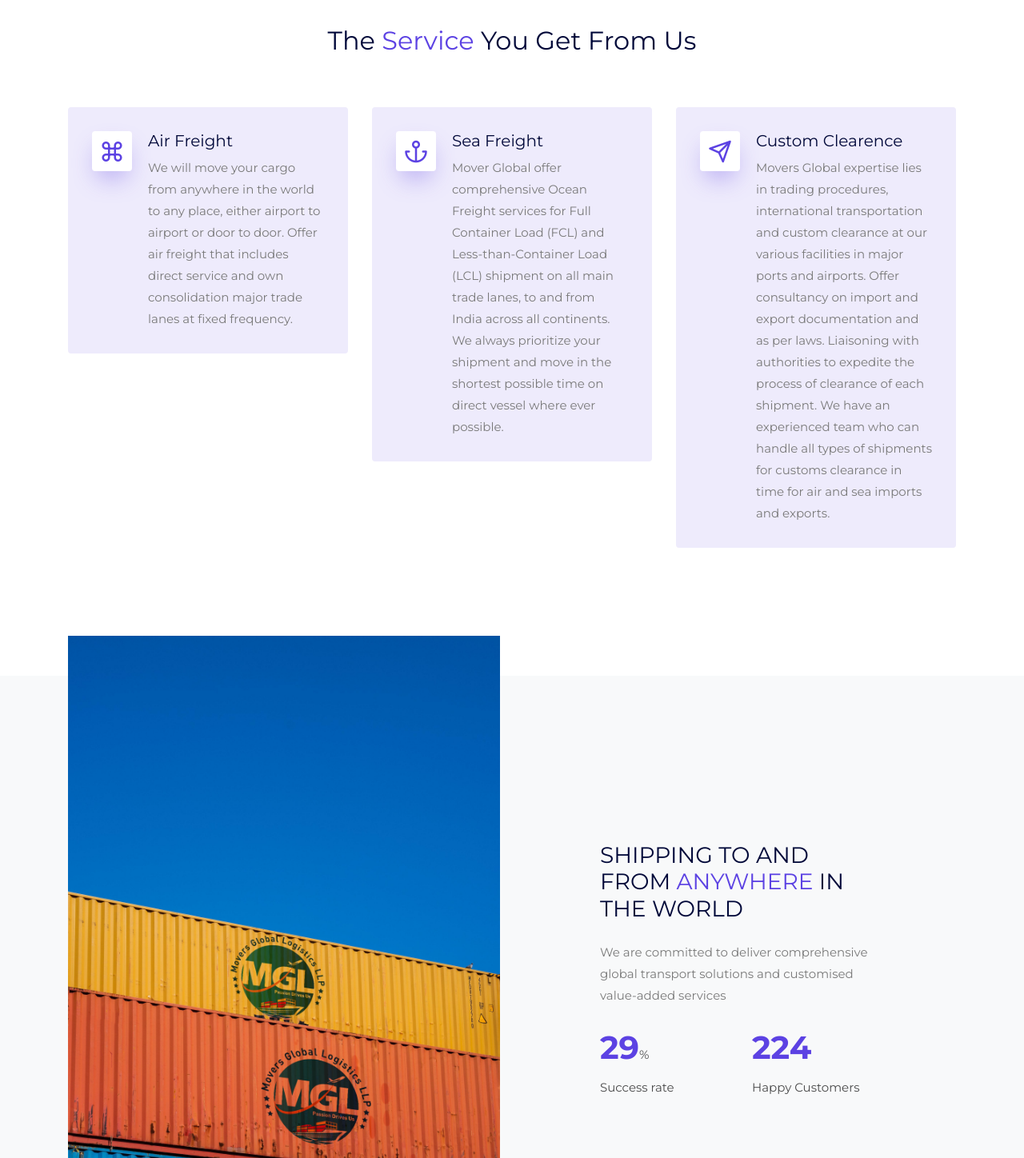
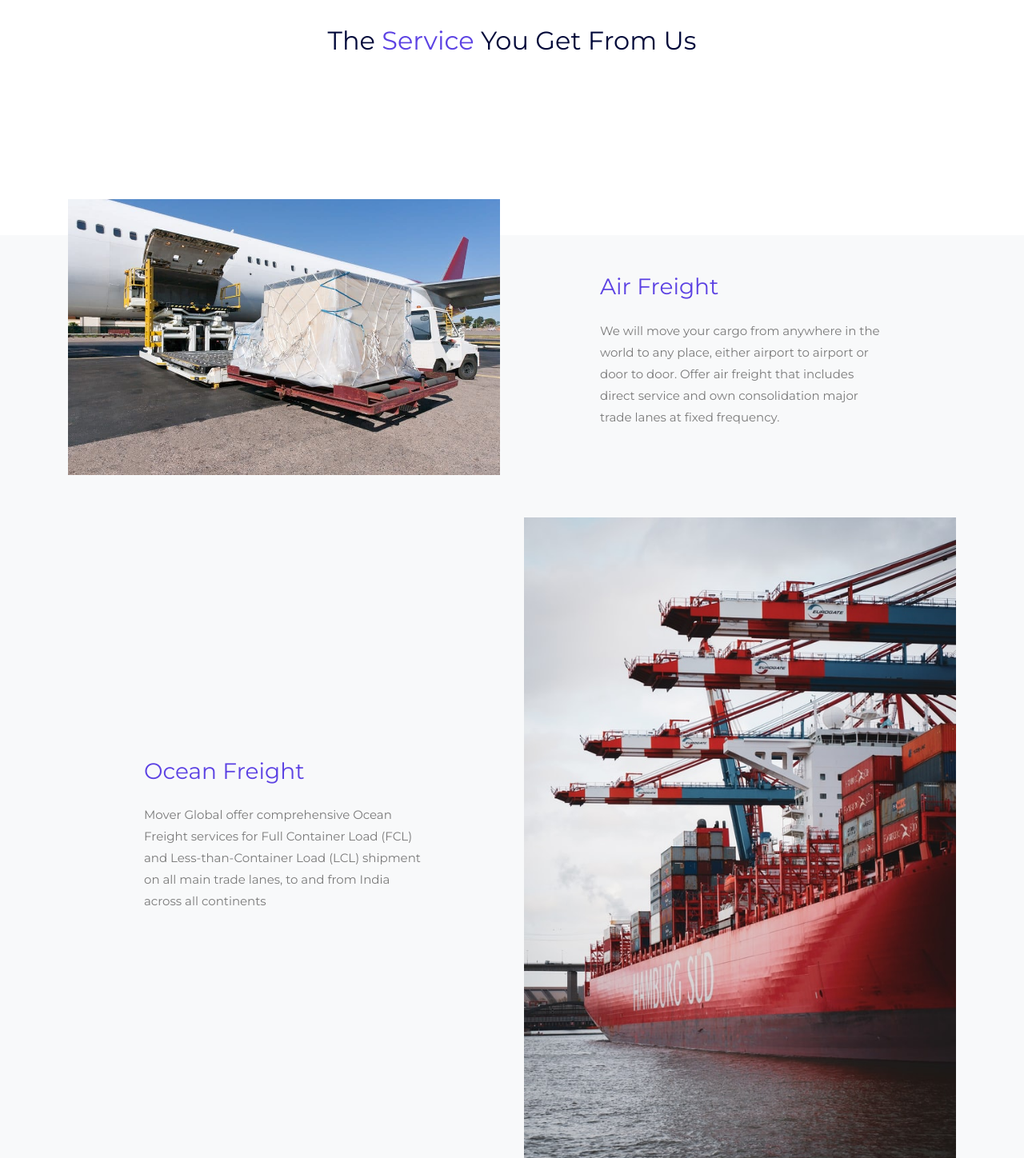
Before and after one commit to hypoalien/Movers-global-static, a plain HTML site: page index.html in a window 1280 px wide. Shown: the part 880-2328 px from the top of the page at 80% size. Drawn offline with Linux system fonts and the light colour scheme; files whose address does not match are found by name.

Commit message:
final-draft

```diff
--- a/index.html
+++ b/index.html
@@ -82,7 +82,7 @@
 
           <ul class="js-clone-nav d-none d-lg-inline-block text-left site-menu float-right menu-absolute">
             <li><a href="about.html">About us</a></li>
-            <li class="cta-button"><a href="contact.html" target="_blank">Get Started</a></li>
+            <li class="cta-button"><a href="/contact.html" target="_blank">Get Started</a></li>
           </ul>
 
           <a href="#" class="burger light ml-auto site-menu-toggle js-menu-toggle d-block d-lg-none" data-toggle="collapse" data-target="#main-navbar">
@@ -106,7 +106,7 @@
             <div class="col-lg-7 intro">
               <h1 data-aos="fade-up" data-aos-delay="0">Movers Global Logistics.<span class="text-primary"> Passion Drives Us. </span></h1>
               <p class="text-white mb-4" data-aos="fade-up" data-aos-delay="100">Logistics & Freight Forwarding Services.Partners Forever   </p>
-              <p data-aos="fade-up" data-aos-delay="200"><a href="#" class="btn btn-primary">Get Started</a></p>
+              <p data-aos="fade-up" data-aos-delay="200"><a href="contact.html" class="btn btn-primary">Get Started</a></p>
             </div>
 
             <div class="col-lg-4">
@@ -150,44 +150,99 @@
         <p></p>
       </div>
 
+
     </div>
-    <div class="row">
-      <div id="air" class="col-lg-4 mb-4 mb-lg-0">
-        <a href="#" class="service-block d-flex">
-          <span class="wrap-icon">
-            <span class="feather-command"></span>
-          </span>
-          <div class="text">
-            <h2 class="mb-2">Air Freight</h2>
-            <p>We will move your cargo from anywhere in the world to any place, either airport to airport or door to door. Offer air freight that includes direct service and own consolidation major trade lanes at fixed frequency.
+
+
+  </div>
+</div>
+<div class="section bg-light py-lg-0 pt-0 pb-5 mt-5">
+  <div class="container">
+    <div class="row align-items-center">
+      <div class="col-lg-6 mb-5 mb-lg-0" data-aos="fade-up" data-aos-delay="0">
+        <img src="images/imgs/offer-1.jpg" alt="Image" class="img-fluid overlap-img">
+      </div>
+      <div class="col-lg-4 mr-auto ml-auto" data-aos="fade-up" data-aos-delay="100">
+        <div class="py-lg-5">
+          <h3 class="mb-4"><span class="text-primary">Air Freight  </h3>
+          <p>
+            We will move your cargo from anywhere in the world to any place, either airport to airport or door to door. Offer air freight that includes direct service and own consolidation major trade lanes at fixed frequency.
+
+          </p>
+
+
+
+
+      </div>
+    </div>
+  </div>
+</div>
+
+<div class="section bg-light py-lg-0 pt-0 pb-5 mt-5">
+  <div class="container">
+    <div class="row align-items-center">
+      <div class="col-lg-4 mr-auto ml-auto" data-aos="fade-up" data-aos-delay="100">
+          <div class="py-lg-5">
+            <h3 class="mb-4"><span class="text-primary">Ocean Freight  </h3>
+            <p>Mover Global  offer comprehensive Ocean Freight services for Full Container Load (FCL) and Less-than-Container Load (LCL) shipment on all main trade lanes, to and from India across all continents
+
 
             </p>
-          </div>
-        </a>
+
+
+
+
+        </div>
       </div>
-      <div id="sea"class="col-lg-4 mb-4 mb-lg-0">
-        <a href="#" class="service-block d-flex">
-          <span class="wrap-icon">
-            <span class="feather-anchor"></span>
-          </span>
-          <div class="text">
-            <h2 class="mb-2">Sea Freight</h2>
-            <p>Mover Global  offer comprehensive Ocean Freight services for Full Container Load (FCL) and Less-than-Container Load (LCL) shipment on all main trade lanes, to and from India across all continents. We always prioritize your shipment and move in the shortest possible time on direct vessel where ever possible.</p>
-          </div>
-        </a>
+      <div class="col-lg-6 mb-5 mb-lg-0" data-aos="fade-up" data-aos-delay="0">
+        <img src="images/imgs/offer-2.jpg" alt="Image" style="margin-top: 0px;" class="img-fluid overlap-img">
       </div>
-      <div id="custom" class="col-lg-4 mb-4 mb-lg-0">
-        <a href="#" class="service-block d-flex">
-          <span class="wrap-icon">
-            <span class="feather-send"></span>
-          </span>
-          <div class="text">
-            <h2 class="mb-2">Custom Clearence</h2>
-            <p>Movers Global  expertise lies in trading procedures, international transportation and custom clearance at our various facilities in major ports and airports. Offer consultancy on import and export documentation and as per laws. Liaisoning with authorities to expedite the process of clearance of each shipment. We have an experienced team who can handle all types of shipments for customs clearance in time for air and sea imports and exports.</p>
-          </div>
-        </a>
+
+  </div>
+</div>
+
+<div class="section bg-light py-lg-0 pt-0 pb-5 mt-5">
+  <div class="container">
+    <div class="row align-items-center">
+      <div class="col-lg-6 mb-5 mb-lg-0" data-aos="fade-up" data-aos-delay="0">
+        <img src="images/imgs/offer-3.jpg" alt="Image" class="img-fluid overlap-img">
+      </div>
+      <div class="col-lg-4 mr-auto ml-auto" data-aos="fade-up" data-aos-delay="100">
+        <div class="py-lg-5">
+          <h3 class="mb-4"><span class="text-primary">Custom Clearance  </h3>
+          <p>Movers Global  expertise lies in trading procedures, international transportation and custom clearance at our various facilities in major ports and airports. Offer consultancy on import and export documentation and as per laws. Liaisoning with authorities to expedite the process of clearance of each shipment.
+
+          </p>
+
+
+
+
       </div>
     </div>
+  </div>
+</div>
+<div class="section bg-light py-lg-0 pt-0 pb-5 mt-5">
+  <div class="container">
+    <div class="row align-items-center">
+      <div class="col-lg-4 mr-auto ml-auto" data-aos="fade-up" data-aos-delay="100">
+          <div class="py-lg-5">
+            <h3 class="mb-4"><span class="text-primary">Projects  </h3>
+            <p>
+              Movers Global  Provides worldwide ship chartering in the project & heavy lift cargo shipping
+
+
+
+            </p>
+
+
+
+
+        </div>
+      </div>
+      <div class="col-lg-6 mb-5 mb-lg-0" data-aos="fade-up" data-aos-delay="0">
+        <img src="images/imgs/offer-4.jpg" alt="Image" style="margin-top: 0px;" class="img-fluid overlap-img">
+      </div>
+
   </div>
 </div>
 
```
Also changed, not shown: offering.html (+2 -1 lines).
